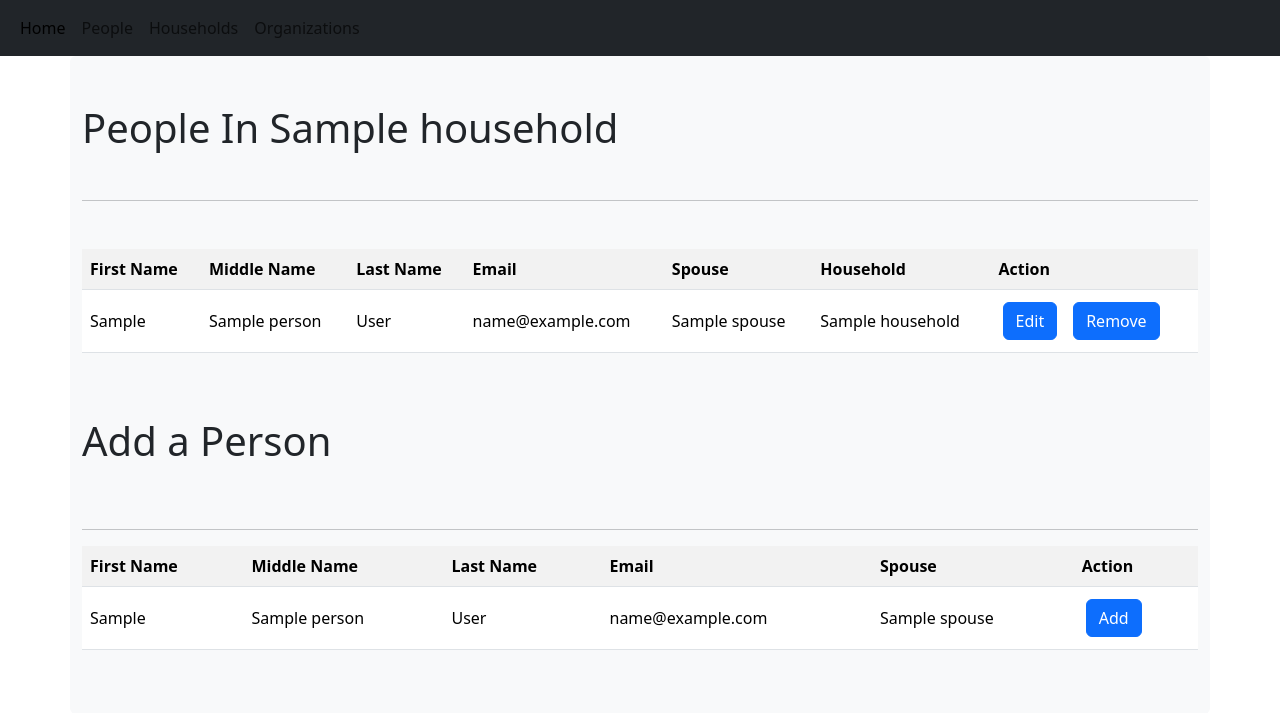
After one commit to zaclanger/CPSC_4970_Project, a Django app: template FinalProject/organization_manager/templates/organization_manager/house-people.html in a window 1280 px wide. The commit adds this page. Shown: the top 713 px of the page. Run offline with Django 5.2, Linux system fonts and the light colour scheme; the template is opened without the code that fills it: most values are stand-ins (such as "Sample title", 1, 10 or a date in 2020); some libraries are stand-ins or nearby versions.

Commit message:
Added filter pages for organization and household

```diff
--- a/FinalProject/organization_manager/forms.py
+++ b/FinalProject/organization_manager/forms.py
@@ -13,12 +13,8 @@ class HouseholdForm(forms.ModelForm):
         model = Household
         fields = ['household_name', 'household_contact', 'members', 'address']
 
-    pass
-
 
 class OrganizationForm(forms.ModelForm):
     class Meta:
         model = Organization
-        fields = '__all__'
-
-    pass
+        fields = ['organization_name', 'organization_description', 'member_households']
--- a/FinalProject/organization_manager/models.py
+++ b/FinalProject/organization_manager/models.py
@@ -19,6 +19,9 @@ class Organization(models.Model):
                 Description: {self.organization_description}
                 """
 
+    def get_members(self):
+        return [household for household in self.member_households.all()]
+
 
 class Household(models.Model):
     household_ID = models.AutoField(primary_key=True)
@@ -39,6 +42,9 @@ class Household(models.Model):
                 Address: {self.address}
                 """
         return out
+
+    def get_members(self):
+        return [member for member in Household.members.all().filter(id=self.household_ID)]
 
 
 class Person(models.Model):
--- a/FinalProject/organization_manager/templates/organization_manager/base.html
+++ b/FinalProject/organization_manager/templates/organization_manager/base.html
@@ -9,6 +9,25 @@
 </head>
 <body>
 
+<nav class="navbar bg-dark navbar-expand-lg">
+    <div class="container-fluid">
+        <div class="collapse navbar-collapse" id="navbarText">
+        <ul class="navbar-nav me-auto mb-2 mb-lg-0">
+            <li class="nav-item">
+                <a class="nav-link active" aria-current="page" href="#">Home</a>
+            </li>
+            <li class="nav-item">
+                <a class="nav-link" href="#">People</a>
+            </li>
+            <li class="nav-item">
+                <a class="nav-link" href="#">Households</a>
+            </li>
+            <li class="nav-item">
+                <a class="nav-link" href="#">Organizations</a>
+            </li>
+        </ul>
+    </div>
+</nav>
 <div class="container rounded py-5 bg-light">
     {% block content_header %}
     {% endblock content_header %}
--- /dev/null
+++ b/FinalProject/organization_manager/templates/organization_manager/house-people.html
@@ -0,0 +1,72 @@
+{% extends 'organization_manager/base.html' %}
+
+{% block title %}Person Database{% endblock title %}
+
+{% block content_header %}
+    <h1>People In {{ household }}</h1>
+{% endblock content_header %}
+
+{% block content %}
+    <form method="POST" action="{% url 'organization_manager:people_in_household' household.household_ID %}">
+    {% csrf_token %}
+        <table class="table table-striped">
+            <tr>
+                <th>First Name</th>
+                <th>Middle Name</th>
+                <th>Last Name</th>
+                <th>Email</th>
+                <th>Spouse</th>
+                <th>Household</th>
+                <th>Action</th>
+            </tr>
+            {% for person in people %}
+                <tr>
+                    <td class="align-middle">{{ person.first_name }}</td>
+                    <td class="align-middle">{{ person.middle_name }}</td>
+                    <td class="align-middle">{{ person.last_name }}</td>
+                    <td class="align-middle">{{ person.email }}</td>
+                    <td class="align-middle">{{ person.spouse }}</td>
+                    <td class="align-middle">{{ person.household }}</td>
+                    <td class="align-middle">
+                        <div class="d-flex gap-2">
+                            <div class="p-1">
+                                <a href="{% url 'organization_manager:update_person' person.person_ID %}" class="btn btn-primary">Edit</a>
+                            </div>
+                            <div class="p-1">
+                                <button formnovalidate type="submit" class="btn btn-primary" name="remove" value="{{ person.person_ID }}">Remove</button>
+                            </div>
+                        </div>
+                    </td>
+                </tr>
+            {% endfor %}
+        </table>
+        <h1 class="py-5">Add a Person</h1>
+        <hr>
+        <table class="table table-striped">
+            <tr>
+                <th>First Name</th>
+                <th>Middle Name</th>
+                <th>Last Name</th>
+                <th>Email</th>
+                <th>Spouse</th>
+                <th>Action</th>
+            </tr>
+            {% for person in people_ex %}
+                <tr>
+                    <td class="align-middle">{{ person.first_name }}</td>
+                    <td class="align-middle">{{ person.middle_name }}</td>
+                    <td class="align-middle">{{ person.last_name }}</td>
+                    <td class="align-middle">{{ person.email }}</td>
+                    <td class="align-middle">{{ person.spouse }}</td>
+                    <td class="align-middle">
+                        <div class="d-flex gap-2">
+                            <div class="p-1">
+                                <button formnovalidate type="submit" class="btn btn-primary" name="add" value="{{ household.household_ID }}">Add</button>
+                            </div>
+                        </div>
+                    </td>
+                </tr>
+            {% endfor %}
+        </table>
+    </form>
+{% endblock content %}
--- a/FinalProject/organization_manager/urls.py
+++ b/FinalProject/organization_manager/urls.py
@@ -4,10 +4,13 @@ from . import views
 app_name = 'organization_manager'
 urlpatterns = [
     path('', views.IndexView.as_view(), name='index'),
+    path('people/filter/<int:household_ID>/', views.people_in_household, name='people_in_household'),
     path('people/', views.people, name='people'),
     path('person/<int:person_ID>/', views.person_form, name='update_person'),
     path('households/', views.households, name='households'),
+    path('households/filter/<int:org_ID>/', views.households_in_org, name='households_in_org'),
     path('household/<int:household_ID>/', views.household_form, name='update_household'),
+    path('organizations/', views.organizations, name='organizations'),
     path('organization/<int:org_ID>/', views.organization_form, name='update_organization')
 ]
 #    path('person/<int:pk>/', views.PersonDetailView.as_view(), name='person_detail'),
--- a/requirements.txt
+++ b/requirements.txt
@@ -1,6 +1,10 @@
 asgiref==3.8.1
 beautifulsoup4==4.12.3
+crispy-bootstrap5==2024.2
 Django==5.0.4
 django-bootstrap-v5==1.0.11
+django-bootstrap5-form==5.0.1
+django-crispy-forms==2.1
+pytz==2024.1
 soupsieve==2.5
 sqlparse==0.5.0
```
Also changed, not shown: FinalProject/organization_manager/templates/organization_manager/households.html (+5 -6 lines), FinalProject/organization_manager/templates/organization_manager/org-households.html (added, +66 -0 lines), FinalProject/organization_manager/templates/organization_manager/organization.html (+14 -10 lines), FinalProject/organization_manager/templates/organization_manager/organizations.html (added, +56 -0 lines), FinalProject/organization_manager/views.py (+103 -3 lines), FinalProject/db.sqlite3.
